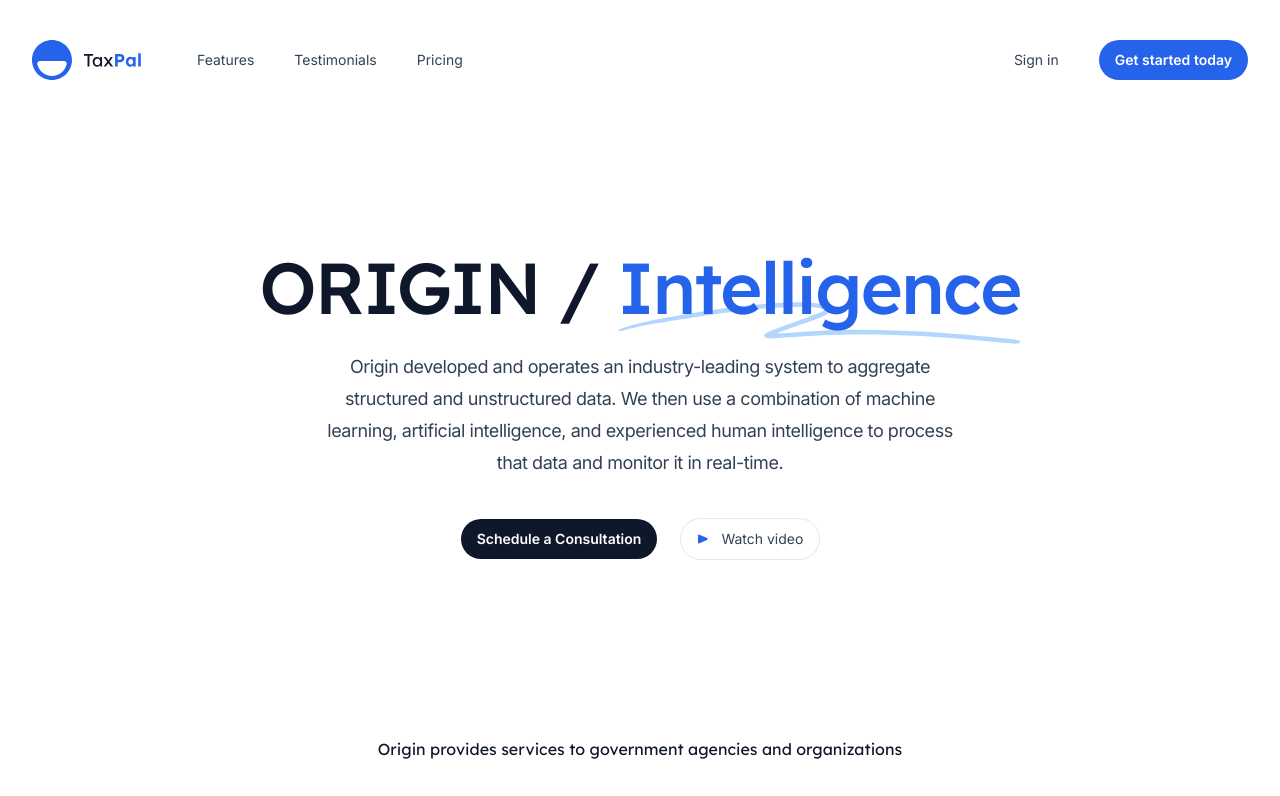
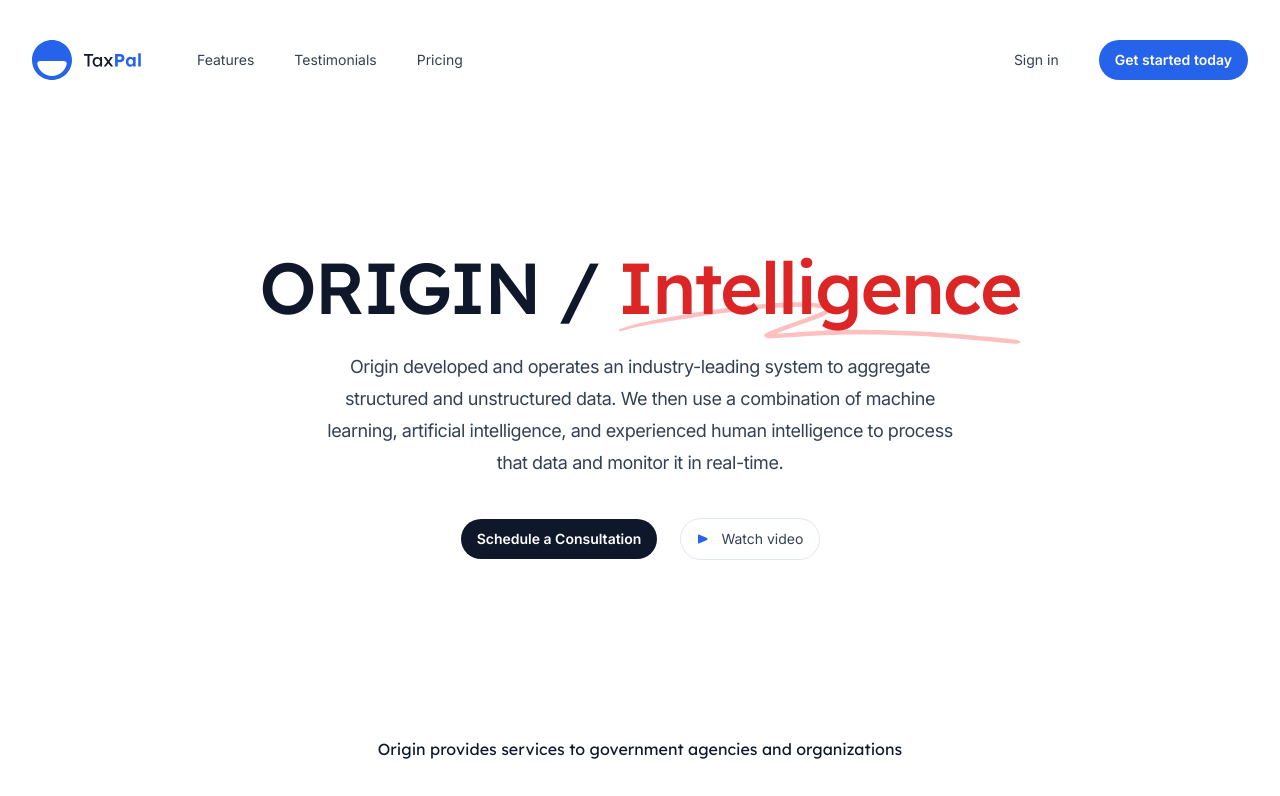
Before and after one commit to FuGuiLao/Salient, a Next.js app: page / in a window 1280 px wide. Shown: the top 796 px of the page. Built offline with nearby package versions, Linux system fonts and the light colour scheme.

Commit message:
Update Hero.jsx

```diff
--- a/src/components/Hero.jsx
+++ b/src/components/Hero.jsx
@@ -14,11 +14,11 @@ export function Hero() {
     <Container className="pt-20 pb-16 text-center lg:pt-32">
       <h1 className="mx-auto max-w-4xl font-display text-5xl font-medium tracking-tight text-slate-900 sm:text-7xl">
         ORIGIN /{' '}
-        <span className="relative whitespace-nowrap text-blue-600">
+        <span className="relative whitespace-nowrap text-red-600">
           <svg
             aria-hidden="true"
             viewBox="0 0 418 42"
-            className="absolute top-2/3 left-0 h-[0.58em] w-full fill-blue-300/70"
+            className="absolute top-2/3 left-0 h-[0.58em] w-full fill-red-300/70"
             preserveAspectRatio="none"
           >
             <path d="M203.371.916c-26.013-2.078-76.686 1.963-124.73 9.946L67.3 12.749C35.421 18.062 18.2 21.766 6.004 25.934 1.244 27.561.828 27.778.874 28.61c.07 1.214.828 1.121 9.595-1.176 9.072-2.377 17.15-3.92 39.246-7.496C123.565 7.986 157.869 4.492 195.942 5.046c7.461.108 19.25 1.696 19.17 2.582-.107 1.183-7.874 4.31-25.75 10.366-21.992 7.45-35.43 12.534-36.701 13.884-2.173 2.308-.202 4.407 4.442 4.734 2.654.187 3.263.157 15.593-.78 35.401-2.686 57.944-3.488 88.365-3.143 46.327.526 75.721 2.23 130.788 7.584 19.787 1.924 20.814 1.98 24.557 1.332l.066-.011c1.201-.203 1.53-1.825.399-2.335-2.911-1.31-4.893-1.604-22.048-3.261-57.509-5.556-87.871-7.36-132.059-7.842-23.239-.254-33.617-.116-50.627.674-11.629.54-42.371 2.494-46.696 2.967-2.359.259 8.133-3.625 26.504-9.81 23.239-7.825 27.934-10.149 28.304-14.005.417-4.348-3.529-6-16.878-7.066Z" />
```
